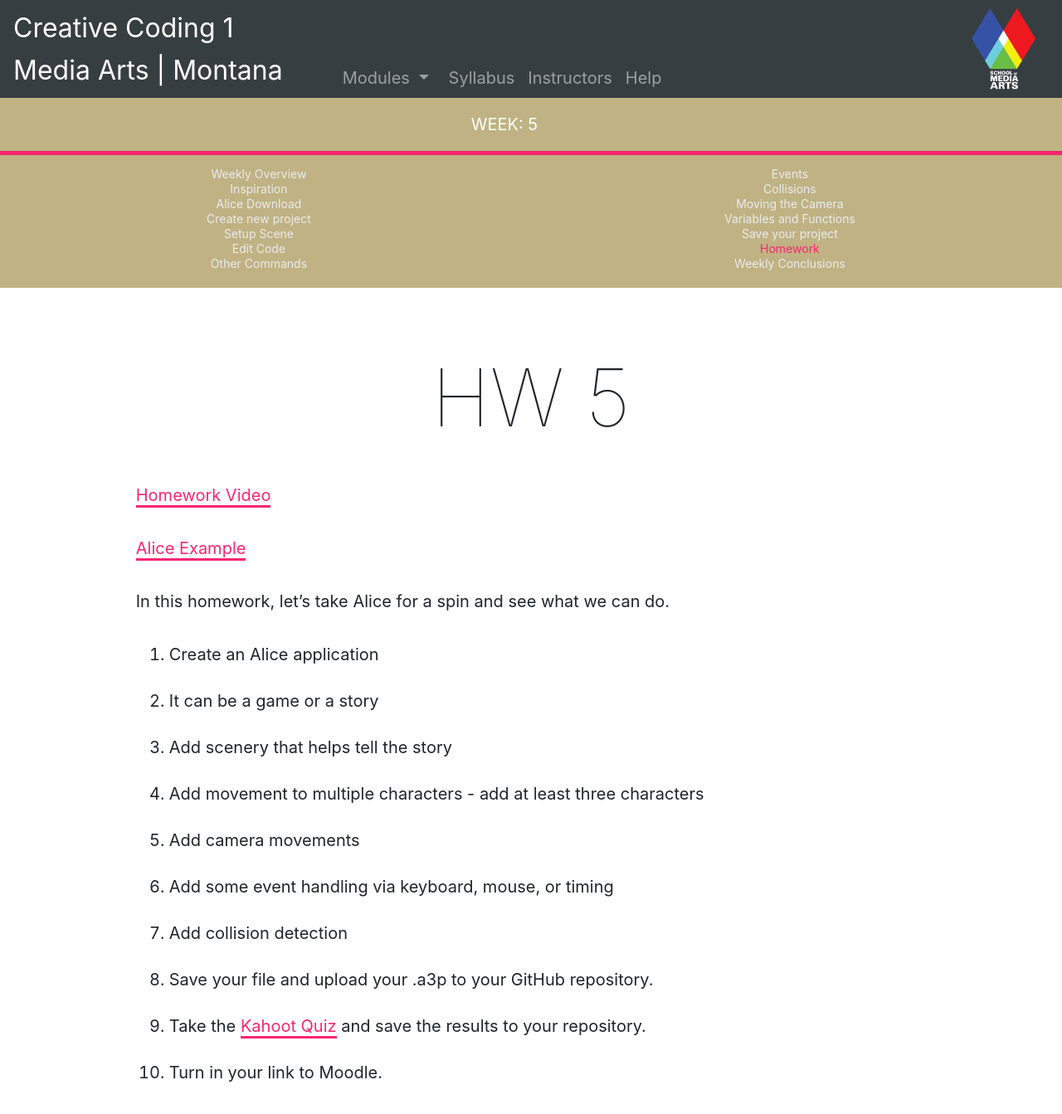
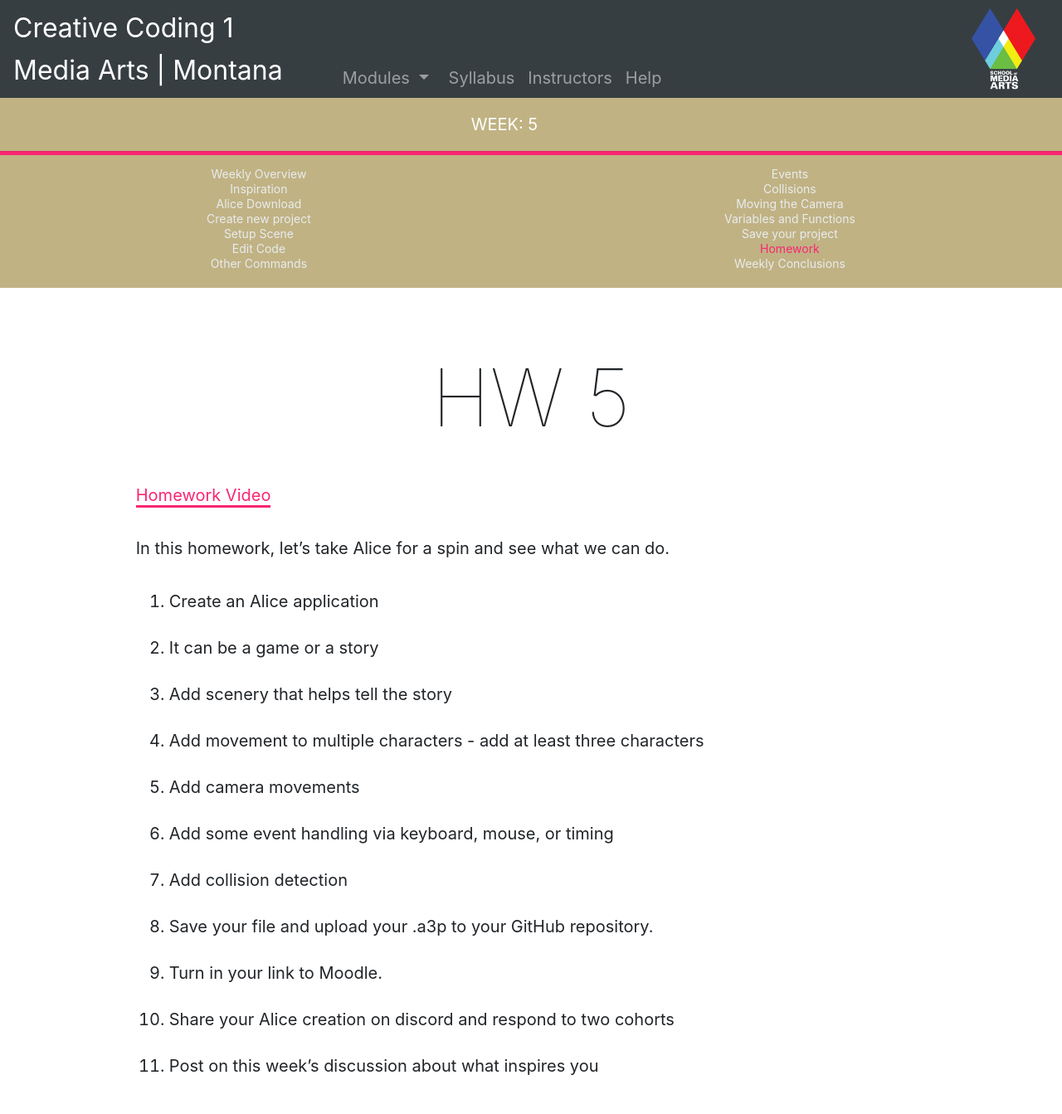
Before and after one commit to coryMcKague/MART120-Spring2024, a Jekyll site: the page built from modules/week-5/_posts/2017-03-20-homework.md, in a window 1280 px wide and 1400 px high. Shown: the top 1343 px of the window at 83% size. Built offline with Jekyll 4.4.1, drawn with Linux system fonts in a browser that asks for light colours; nearby versions of some CDN libraries; a script that is not in the unit is left out.

Commit message:
Update 2017-03-20-homework.md

```diff
--- a/modules/week-5/_posts/2017-03-20-homework.md
+++ b/modules/week-5/_posts/2017-03-20-homework.md
@@ -8,9 +8,7 @@ jotted: true
 
 <p><a href="//www.youtube.com/embed/cp89Wfnwdpc" data-lity>Homework Video</a></p>
 
-<p>
-<a href="https://github.com/Montana-Media-Arts/120_CreativeCoding1-Fall2023-Samples/tree/main/Homework%205" target="_blank">Alice Example</a>
-</p>
+
 
 In this homework, let's take Alice for a spin and see what we can do.
 
@@ -22,5 +20,6 @@ In this homework, let's take Alice for a spin and see what we can do.
 6. Add some event handling via keyboard, mouse, or timing
 7. Add collision detection
 8. Save your file and upload your .a3p to your GitHub repository.
-9. Take the <a href="https://kahoot.it/challenge/01748452?challenge-id=84387498-97d5-4d82-ae4e-eabb1c94cf58_1694323526130" target="_blank">Kahoot Quiz</a> and save the results to your repository.
 9. Turn in your link to Moodle.
+10. Share your Alice creation on discord and respond to two cohorts
+11. Post on this week's discussion about what inspires you
```
